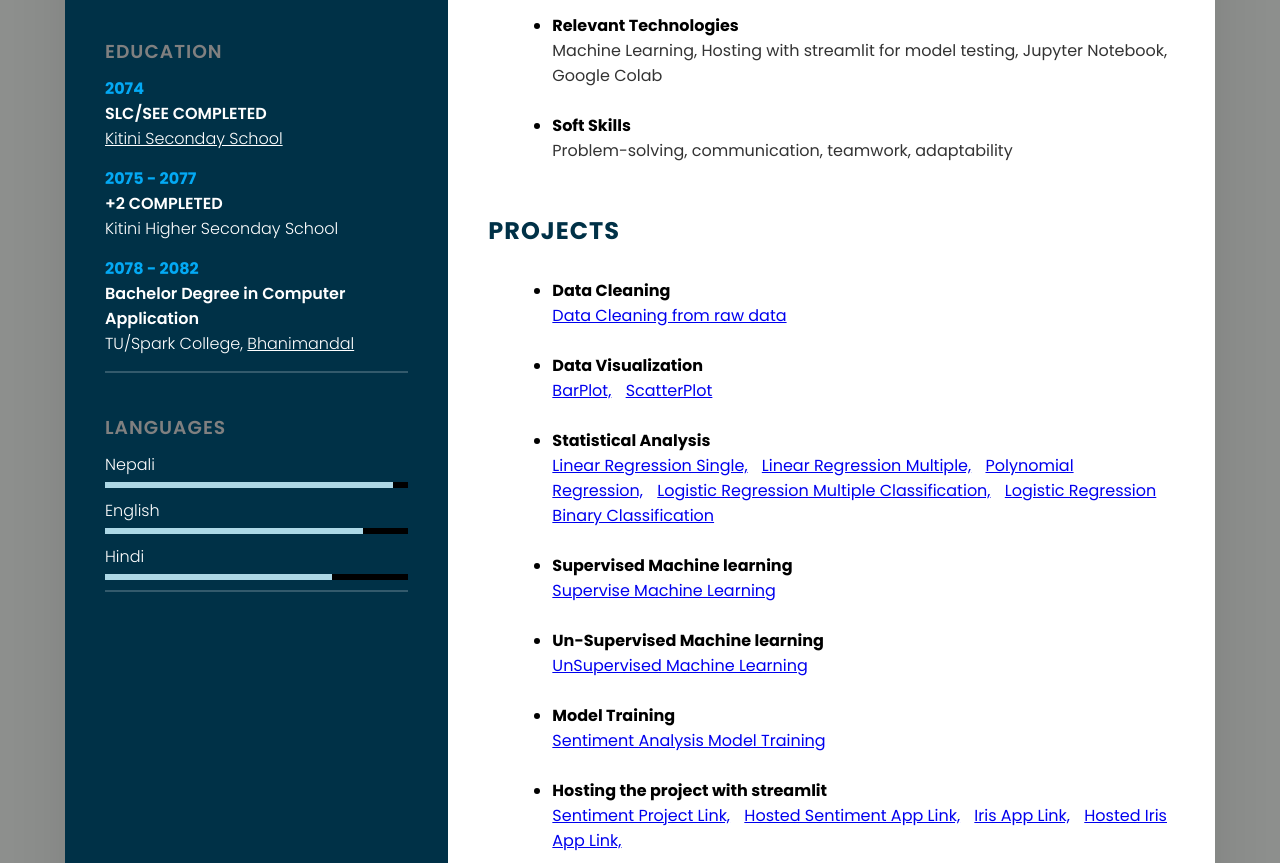
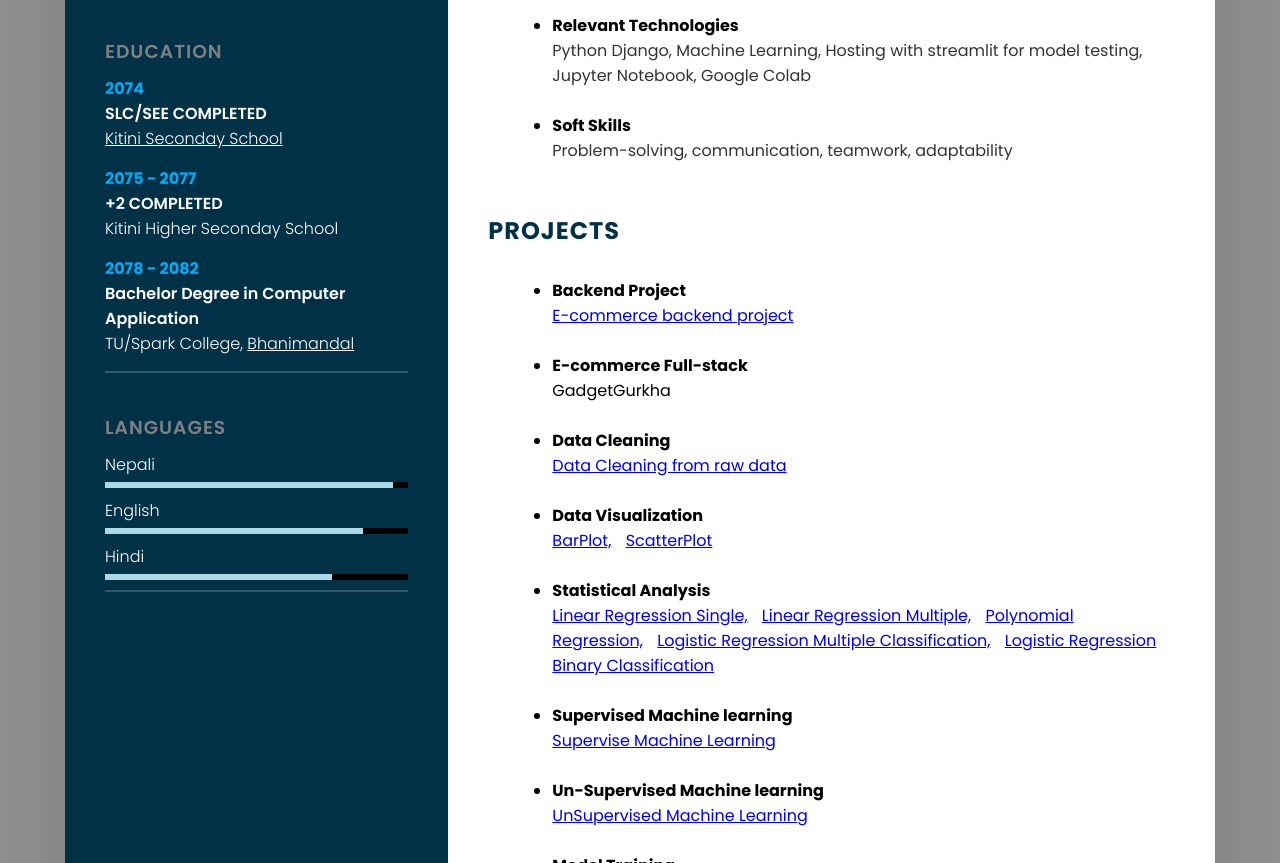
Before and after one commit to Sujan-321/MyResume, a plain HTML site: page Cv.html in a window 1280 px wide. Shown: the part 582-1445 px from the top of the page. Drawn offline with Linux system fonts and the light colour scheme; files whose address does not match are found by name.

Commit message:
Update the profile picture and adding python django

```diff
--- a/Cv.html
+++ b/Cv.html
@@ -136,7 +136,7 @@
                             </li><br>
                             <li>
                                 <h4>Relevant Technologies</h4>
-                                <p>Machine Learning, Hosting with streamlit for model testing, Jupyter Notebook, Google Colab</p>
+                                <p>Python Django, Machine Learning, Hosting with streamlit for model testing, Jupyter Notebook, Google Colab</p>
                             </li><br>
                             <li>
                                 <h4>Soft Skills</h4>
@@ -151,6 +151,16 @@
                 <div class="box">
                     <div class="text">
                         <ul class="indented-list">
+                            <li>
+                                <h4>Backend Project</h4>
+                                <span><a href="https://github.com/Sujan-321/BlueFoxBackend/tree/master">E-commerce backend project</a></span>
+                                <!-- <p>link</p> -->
+                            </li><br>
+                            <li>
+                                <h4>E-commerce Full-stack</h4>
+                                <span>GadgetGurkha</span>
+                                <!-- <p>link</p> -->
+                            </li><br>
                             <li>
                                 <h4>Data Cleaning</h4>
                                 <span><a href="https://github.com/Sujan-321/DataScience/tree/master/DataCleaning">Data Cleaning from raw data</a></span>
```
Also changed, not shown: img/profilePic.jpg (added).
